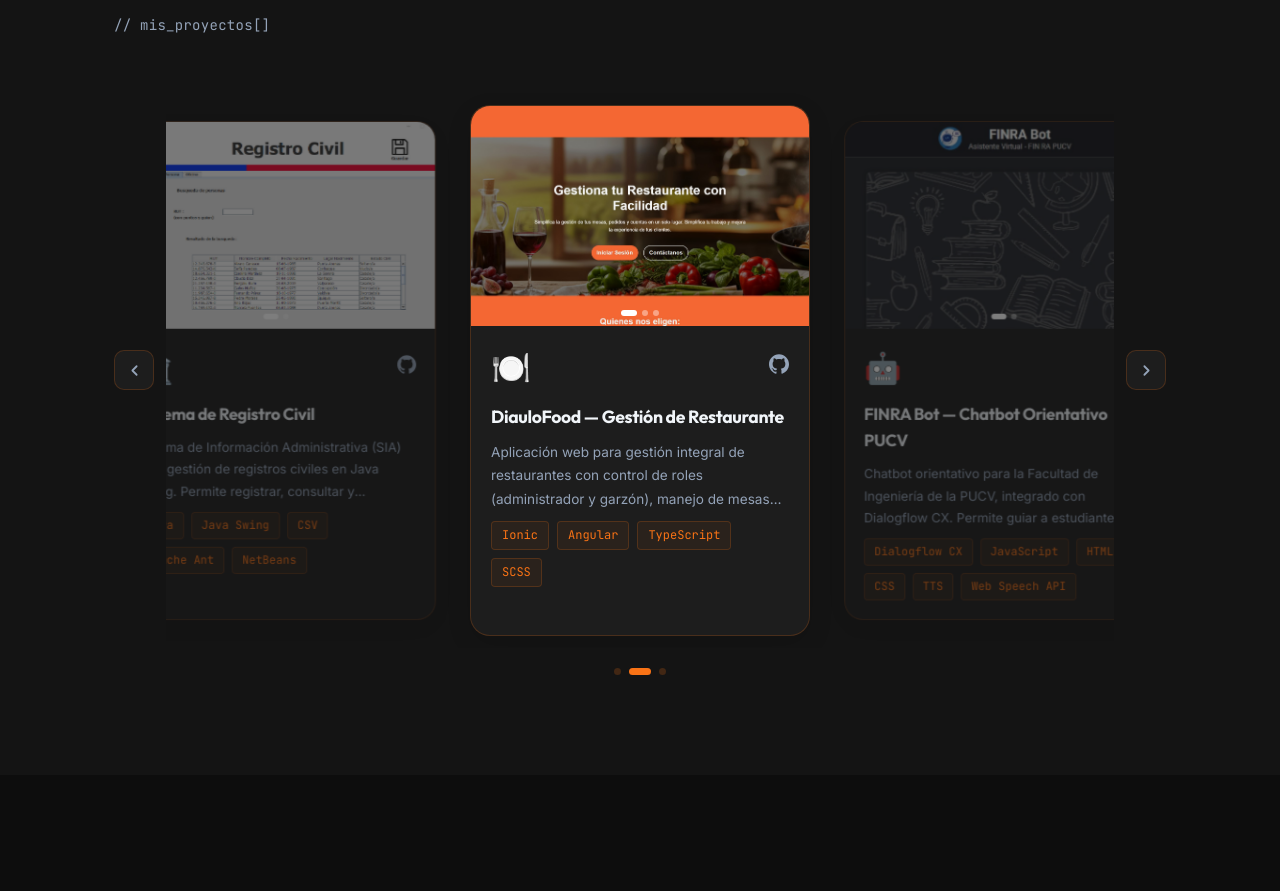
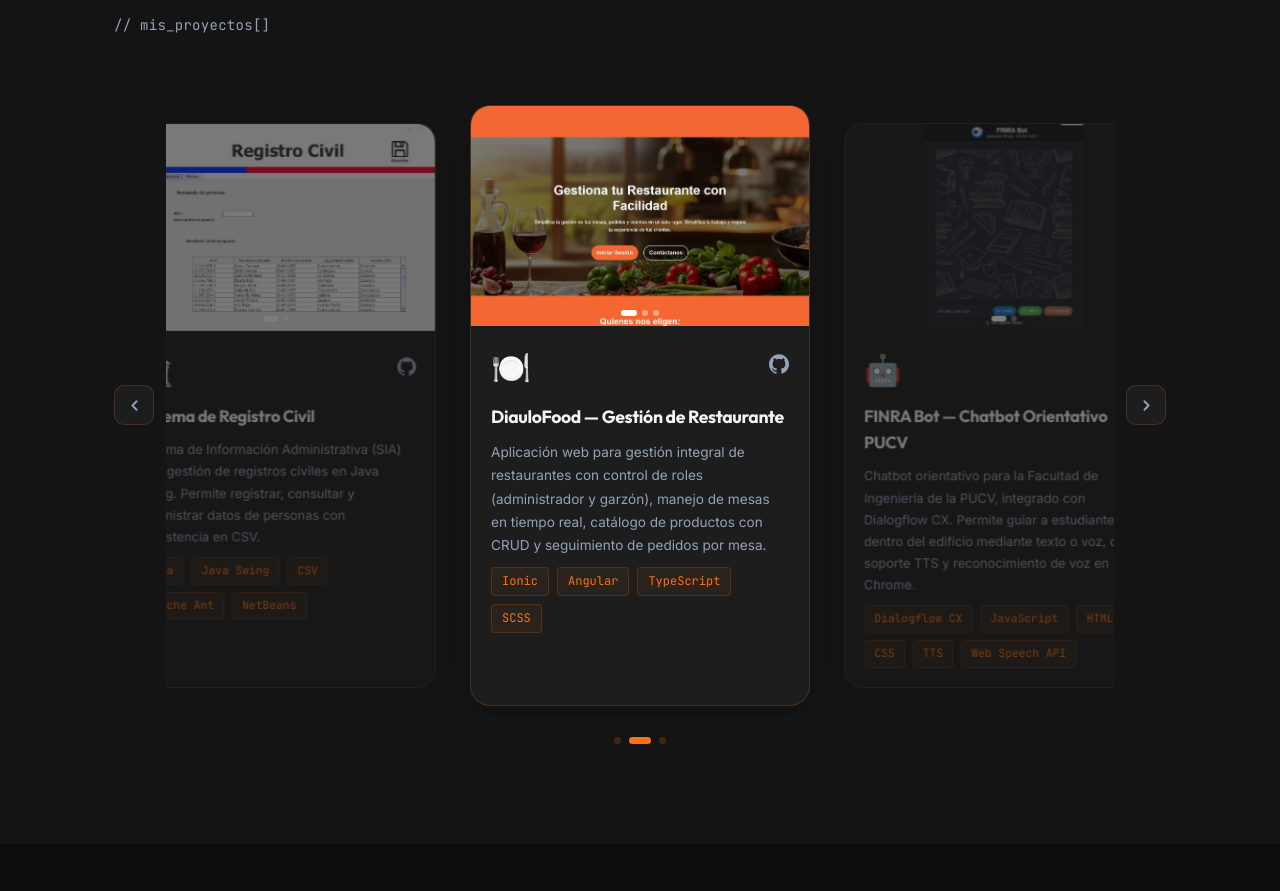
Before and after one commit to CristianSotoAlvarez/PortafolioCristian, a React (Vite) app: page / in a window 1280 px wide. Shown: the part 2960-3851 px from the top of the page. Built offline with nearby package versions, Linux system fonts and the light colour scheme.

Commit message:
Fix chatbot images (contain fit) and remove description line clamp

```diff
--- a/src/components/Projects.jsx
+++ b/src/components/Projects.jsx
@@ -43,6 +43,7 @@ const PROJECTS = [
     icon: '🤖',
     github: 'https://github.com/CristianSotoAlvarez/dialogflow-cx-webchat',
     demo: null,
+    imageFit: 'contain',
     images: [
       '/projects/chatbot-1.jpg',
       '/projects/chatbot-2.jpg',
@@ -93,7 +94,7 @@ function ChevronRight() {
   )
 }
 
-function ProjectImages({ images }) {
+function ProjectImages({ images, imageFit }) {
   const [imgIndex, setImgIndex] = useState(0)
   if (!images || images.length === 0) return null
 
@@ -102,7 +103,13 @@ function ProjectImages({ images }) {
 
   return (
     <div className="project-images">
-      <img key={imgIndex} src={images[imgIndex]} alt={`Screenshot ${imgIndex + 1}`} className="project-screenshot" />
+      <img
+        key={imgIndex}
+        src={images[imgIndex]}
+        alt={`Screenshot ${imgIndex + 1}`}
+        className="project-screenshot"
+        style={imageFit ? { objectFit: imageFit, objectPosition: 'center' } : undefined}
+      />
       {images.length > 1 && (
         <>
           <button className="project-img-btn project-img-prev" onClick={prevImg} aria-label="Anterior"><ChevronLeft /></button>
@@ -174,7 +181,7 @@ export default function Projects({ lang }) {
                 const description = project.description[lang] ?? project.description.es
                 return (
                   <div key={i} className={`project-card carousel-slide${i === current ? ' active' : ''}`}>
-                    <ProjectImages images={project.images} />
+                    <ProjectImages images={project.images} imageFit={project.imageFit} />
                     <div className="project-card-body">
                       <div className="project-card-top">
                         <span className="project-icon">{project.icon}</span>
--- a/src/index.css
+++ b/src/index.css
@@ -817,10 +817,6 @@ img {
   font-size: 0.85rem;
   color: var(--muted);
   line-height: 1.7;
-  display: -webkit-box;
-  -webkit-line-clamp: 3;
-  -webkit-box-orient: vertical;
-  overflow: hidden;
 }
 
 .project-tags {
```
